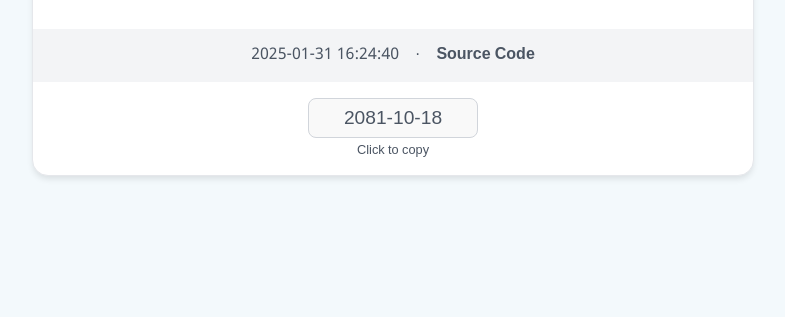
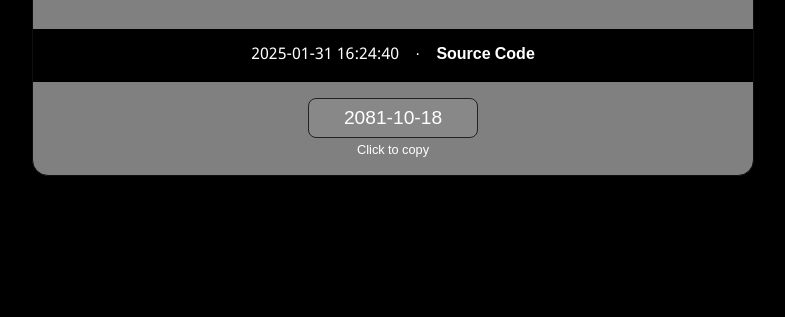
Before and after one commit to yarsa/nepalidate.org, a website: page public/index.html in a window 1280 px wide. Shown: the part 483-800 px from the top of the page, without its empty margins (247-1032 px from the left). Drawn offline with Linux system fonts and the dark colour scheme; no server answers.

Commit message:
feat: use separate colors for dark mode

```diff
--- a/public/index.html
+++ b/public/index.html
@@ -15,6 +15,19 @@
         --fontTertiary: #1f2937;
         --borderPrimary: #e5e7eb;
         --borderSecondary: #d1d5db;
+      }
+      @media (prefers-color-scheme: dark) {
+        :root {
+          --bgPrimary: black;
+          --bgSecondary: grey;
+          --bgTertiary: black;
+          --bgExtra: #888;
+          --fontPrimary: white;
+          --fontSecondary: white;
+          --fontTertiary: #1f2937;
+          --borderPrimary: #0e0e0e;
+          --borderSecondary: #222;
+        }
       }
       body {
         margin: 0;
```
